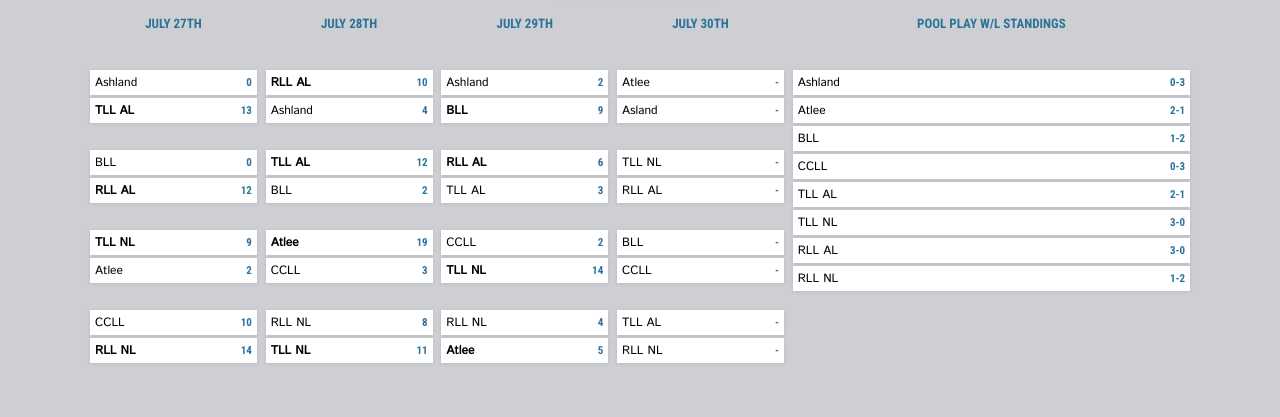
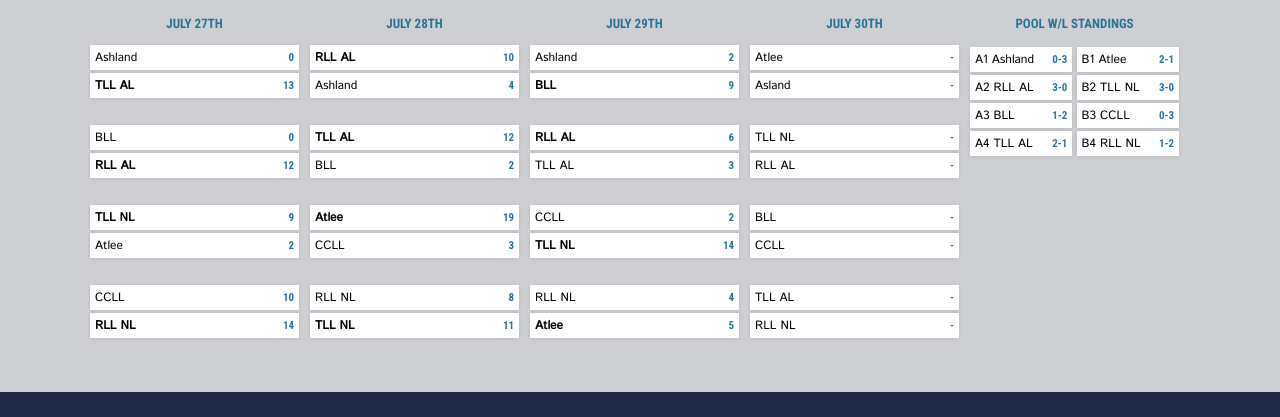
Before and after one commit to just-trey/tll-inv, a plain HTML site: page index.html in a window 1280 px wide. Shown: the part 450-867 px from the top of the page. After the commit the page ends 842 px from the top, so only its background shows below. Drawn offline with nearby package versions, Linux system fonts and the light colour scheme; a web font is replaced by a local one.

Commit message:
Add files via upload

```diff
--- a/index.html
+++ b/index.html
@@ -201,34 +201,41 @@
 
         </div>
       </div>
-      <div class="round round-one current">
-        <div class="round-details">Pool Play W/L Standings</div>
-        <ul class="matchup">
-          <li class="team team-top">Ashland
+      <div class="split split-one">
+
+        <div class="round current">
+          <div class="round-details">Pool W/L Standings</div>
+          <div class="pools">
+            <ul class="pool">
+              <li class="team"> A1 Ashland
                 <span class="score">0-3</span>
               </li>
-          <li class="team team-top">Atlee
+              <li class="team">A2 RLL AL
+                <span class="score">3-0</span>
+              </li>
+              <li class="team">A3 BLL
+                <span class="score">1-2</span>
+              </li>
+              <li class="team">A4 TLL AL
                 <span class="score">2-1</span>
               </li>
-          <li class="team team-top">BLL
-            <span class="score">1-2</span>
+            </ul>
+            <ul class="pool">
+              <li class="team">B1 Atlee
+                <span class="score">2-1</span>
               </li>
-          <li class="team team-top">CCLL
+              <li class="team">B2 TLL NL
+                <span class="score">3-0</span>
+              </li>
+              <li class="team">B3 CCLL
                 <span class="score">0-3</span>
               </li>
-          <li class="team team-top">TLL AL
-            <span class="score">2-1</span>
-          </li>
-          <li class="team team-top">TLL NL
-            <span class="score">3-0</span>
-          </li>
-          <li class="team team-top">RLL AL
-            <span class="score">3-0</span>
-          </li>
-          <li class="team team-top"> RLL NL
+              <li class="team">B4 RLL NL
                 <span class="score">1-2</span>
               </li>
             </ul>
+          </div>
+        </div>
       </div>
     </div>
   </section>
--- a/styles.css
+++ b/styles.css
@@ -171,7 +171,6 @@ h2 {
   color: #2c7399;
   text-transform: uppercase;
   text-align: center;
-  height: 40px;
 }
 .champion li,
 .round li {
@@ -329,3 +328,11 @@ h2 {
     font-size: 18px;
   }
 }
+.pools {
+  display: flex;
+  justify-content: space-between;
+}
+.pool {
+  padding-left: 0;
+  width: 49%;
+}
```
Lines whose indentation alone changed are shown as unchanged.
